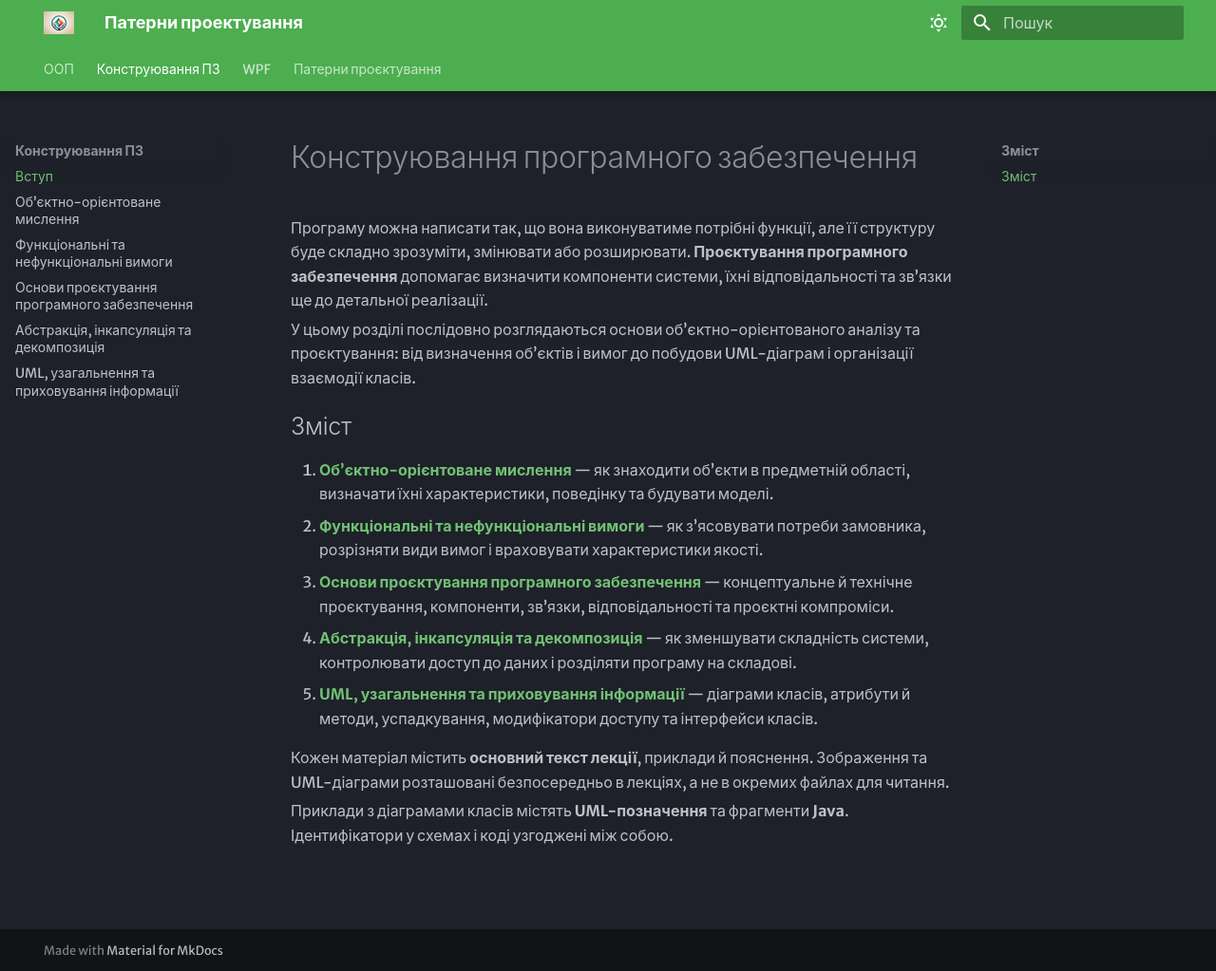
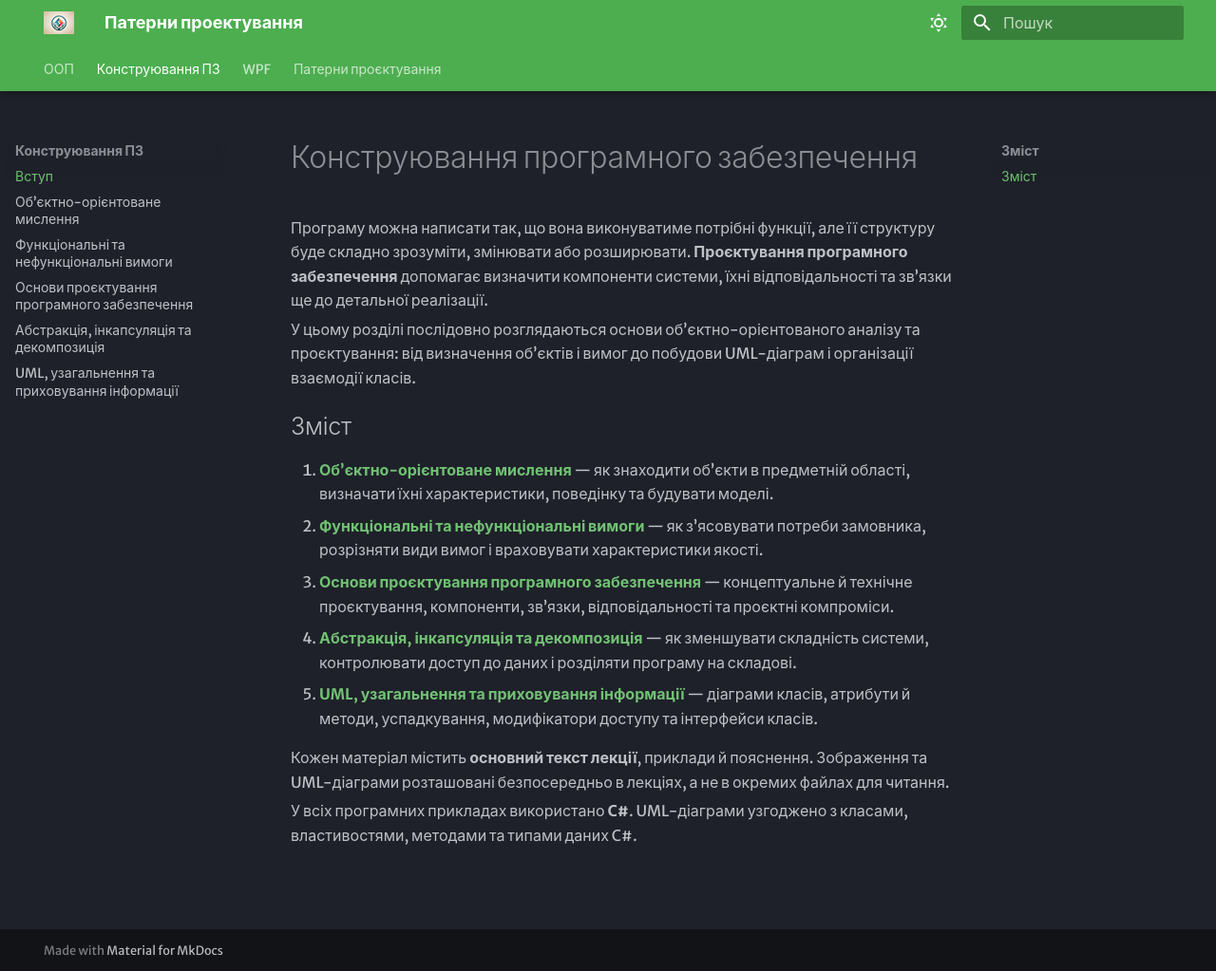
Before and after one commit to vakimov1986/C-lectures, an MkDocs documentation site: the page built from docs/construction/index.md, in a window 1280 px wide and 1023 px high. Shown: the whole window at 95% size. Built offline with MkDocs 1.6.1 and Material for MkDocs 9.7.7, drawn with Linux system fonts in a browser that asks for light colours.

Commit message:
docs(construction): update course intro to C# examples

```diff
--- a/docs/construction/index.md
+++ b/docs/construction/index.md
@@ -14,4 +14,4 @@
 
 Кожен матеріал містить **основний текст лекції**, приклади й пояснення. Зображення та UML-діаграми розташовані безпосередньо в лекціях, а не в окремих файлах для читання.
 
-Приклади з діаграмами класів містять **UML-позначення** та фрагменти **Java**. Ідентифікатори у схемах і коді узгоджені між собою.
+У всіх програмних прикладах використано **C#**. UML-діаграми узгоджено з класами, властивостями, методами та типами даних C#.
```
